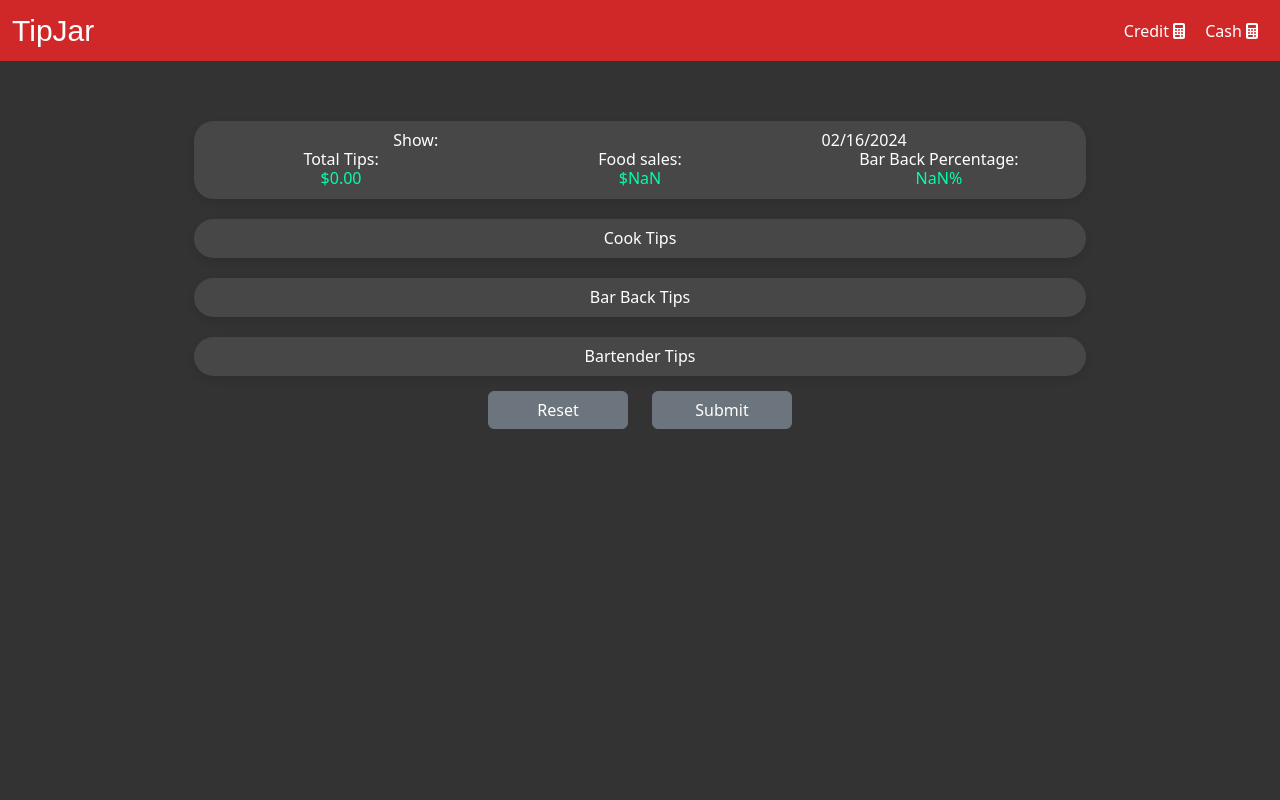
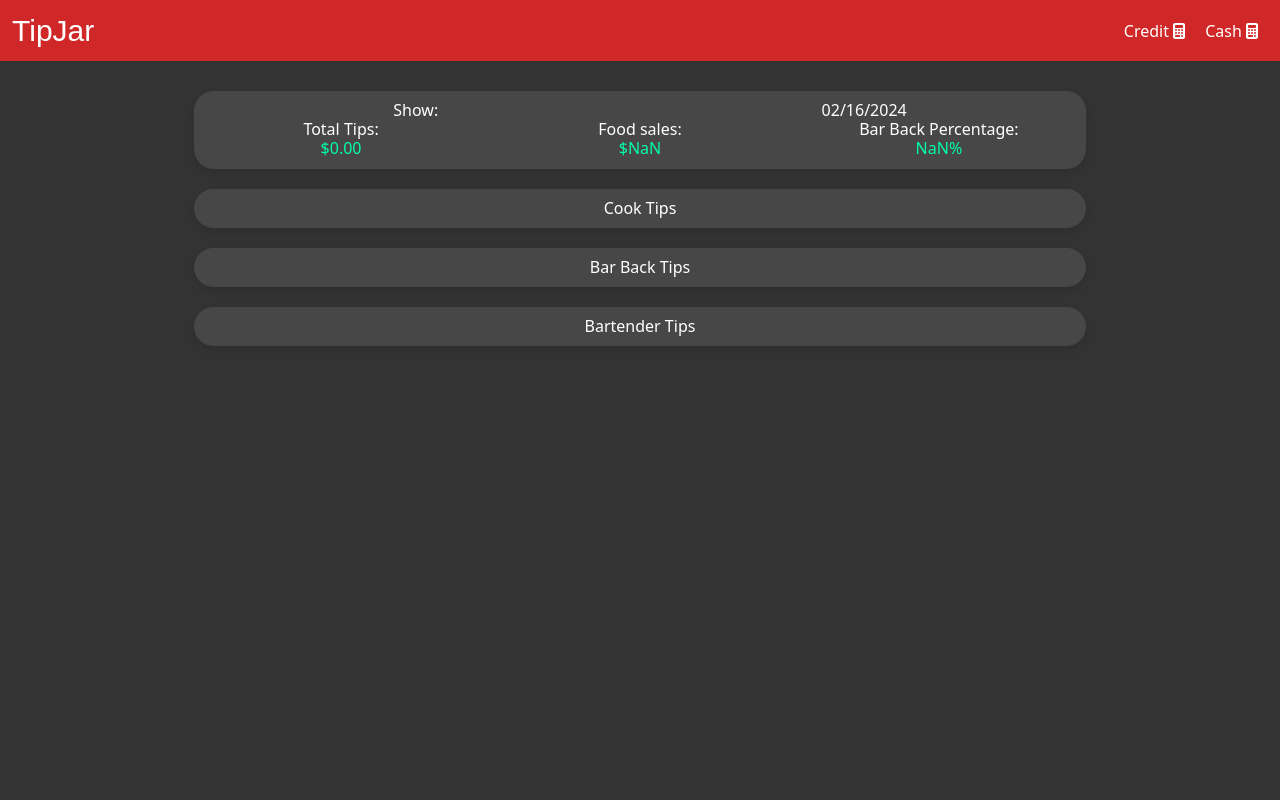
Before and after one commit to afrochef22/tip-jar, a Next.js app: page /TipBreakDownPage in a window 1280 px wide. Shown: the top 800 px of the page. Built offline with nearby package versions, Linux system fonts and the light colour scheme; a web font is replaced by a local one.

Commit message:
made entering number of barbacks and bartenders mandatory in CashTipCalculator.js. Made entering in food sales mandatory. Removed all place holders with 0 so there is no confusion that there is a number in the input

```diff
--- a/components/CreditTipCalculation.js
+++ b/components/CreditTipCalculation.js
@@ -300,7 +300,6 @@ export default function CreditTipCalculation({
 											inputMode="decimal"
 											pattern="[0-9]+(\.[0-9]{1,2})?"
 											step="0.01"
-											placeholder="0"
 											required={true}
 										/>
 									</Col>
--- a/components/SelectEmployee.js
+++ b/components/SelectEmployee.js
@@ -263,11 +263,11 @@ export default function SelectEmployee({ employees }) {
 				<h1 className={`${style.centerTitle} mt-5`}>
 					Credit Card Tip Calculator
 				</h1>
-				<CurrentShowPerforming
+				{/* <CurrentShowPerforming
 					handleSelectedBand={handleSelectedBand}
 					setSelectedShow={setSelectedShow}
 					selectedShow={selectedShow}
-				/>
+				/> */}
 				<h3 className={style.centerTitle}>Select Who's Working</h3>
 				<Row className={style.centerContainer}>
 					{isMobile ? (
--- a/components/TipBreakDown.js
+++ b/components/TipBreakDown.js
@@ -345,7 +345,7 @@ export default function TipBreakDown({
 						))}
 					</Row>
 				</div>
-				<Row>
+				{/* <Row>
 					<Col>
 						<Button
 							onClick={handleBackButtonClick}
@@ -362,7 +362,7 @@ export default function TipBreakDown({
 							Submit
 						</Button>
 					</Col>
-				</Row>
+				</Row> */}
 			</div>
 		</Container>
 	);
--- a/components/TipBreakDown.module.css
+++ b/components/TipBreakDown.module.css
@@ -1,5 +1,5 @@
 .topRow {
-	margin-top: 50px;
+	margin-top: 20px;
 }
 
 .backgroundColor {
@@ -36,7 +36,7 @@
 
 .centerButton {
 	width: 140px;
-	margin-top: 5px;
+	margin: 5px 0 15px 0;
 }
 
 .centerButtonContainer {
--- a/pages/CashTipCalculator.js
+++ b/pages/CashTipCalculator.js
@@ -136,7 +136,7 @@ export default function CashTipCalculator() {
 									inputMode="numeric"
 									pattern="[0-9]+(\.[0-9]{1,2})?"
 									step="0.01"
-									placeholder="0"
+									required
 									onChange={(e) => setTipsCollected(parseFloat(e.target.value))}
 								></Input>
 							</Col>
@@ -206,7 +206,7 @@ export default function CashTipCalculator() {
 									inputMode="numeric"
 									pattern="[0-9]+(\.[0-9]{1,2})?"
 									step="0.01"
-									placeholder="0"
+									required
 									onChange={(e) =>
 										handleNumberOfBarBacksChange(parseFloat(e.target.value))
 									}
@@ -227,7 +227,7 @@ export default function CashTipCalculator() {
 									inputMode="numeric"
 									pattern="[0-9]+(\.[0-9]{1,2})?"
 									step="0.01"
-									placeholder="0"
+									required
 									onChange={(e) =>
 										handleNumberOfBartendersChange(parseFloat(e.target.value))
 									}
```
